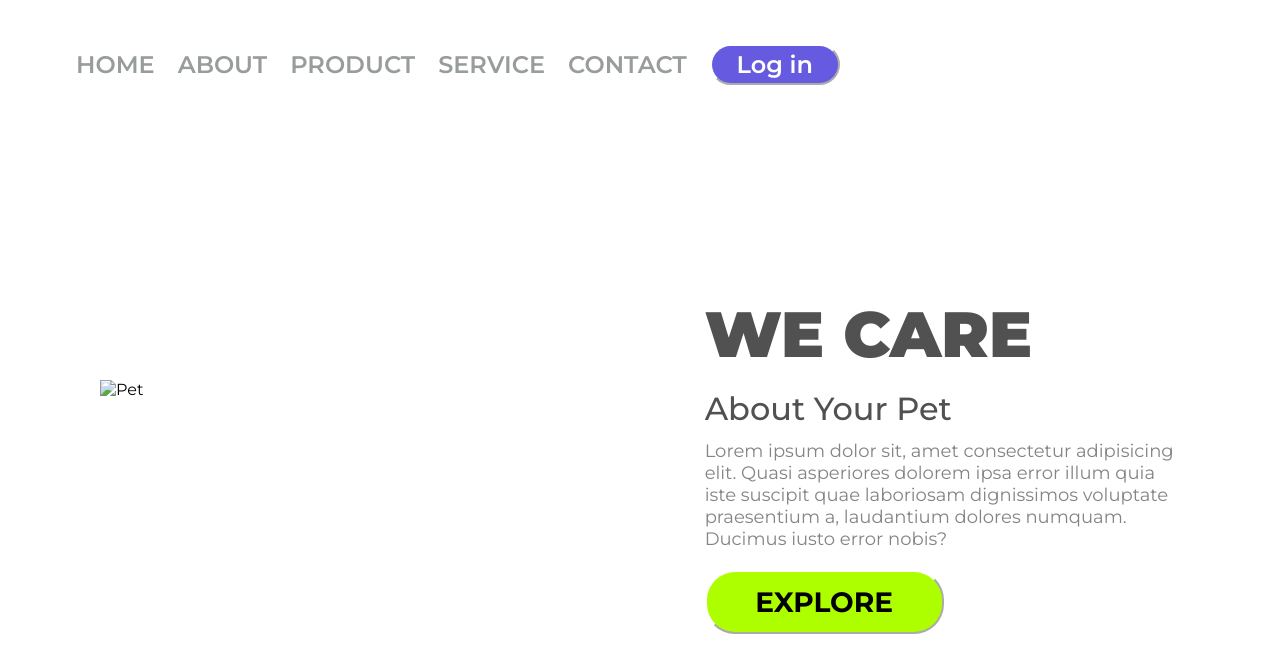
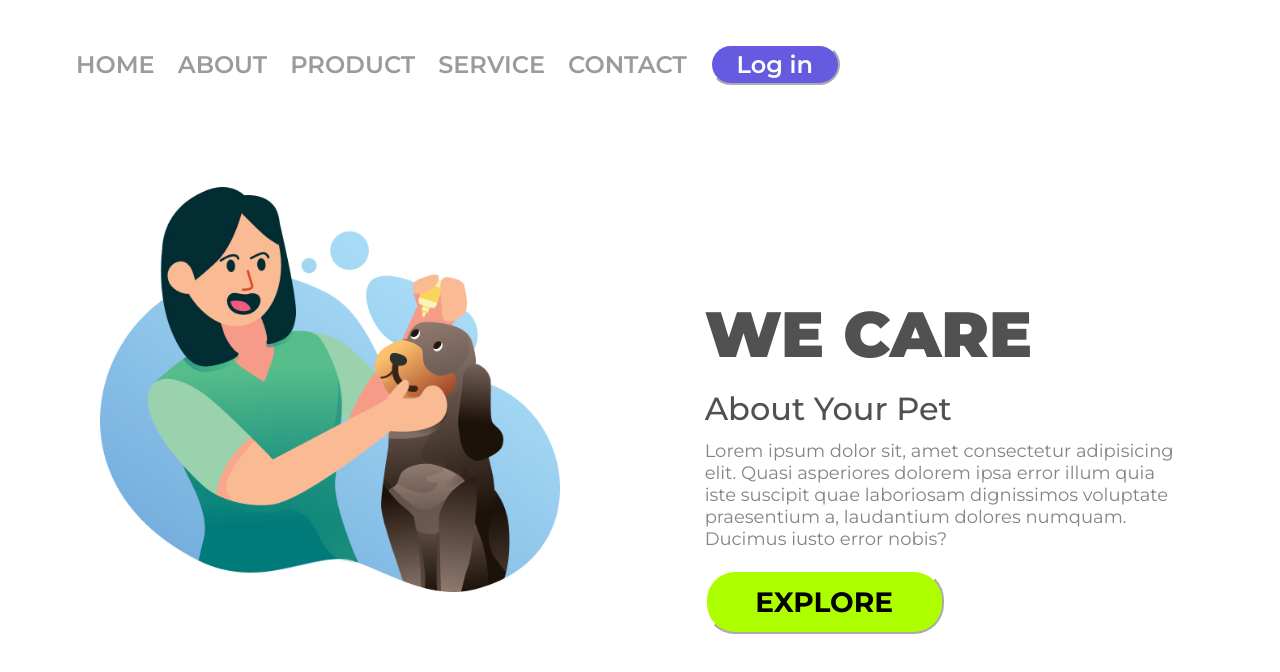
Before and after one commit to matheusassisvig/PROJETO, a plain HTML site: page index.html in a window 1280 px wide. Drawn offline with Linux system fonts and the light colour scheme.

Commit message:
Alterado o caminho da imagem

```diff
--- a/index.html
+++ b/index.html
@@ -20,7 +20,7 @@
         <button class="b1">Log in</button>
     </header>
     <section>
-        <img src="./imagem/Pet.jpg" alt="Pet">
+        <img src="./assets/Pet.jpg" alt="Pet">
 
         <div class="content">
             <h1>WE CARE</h1>
```
